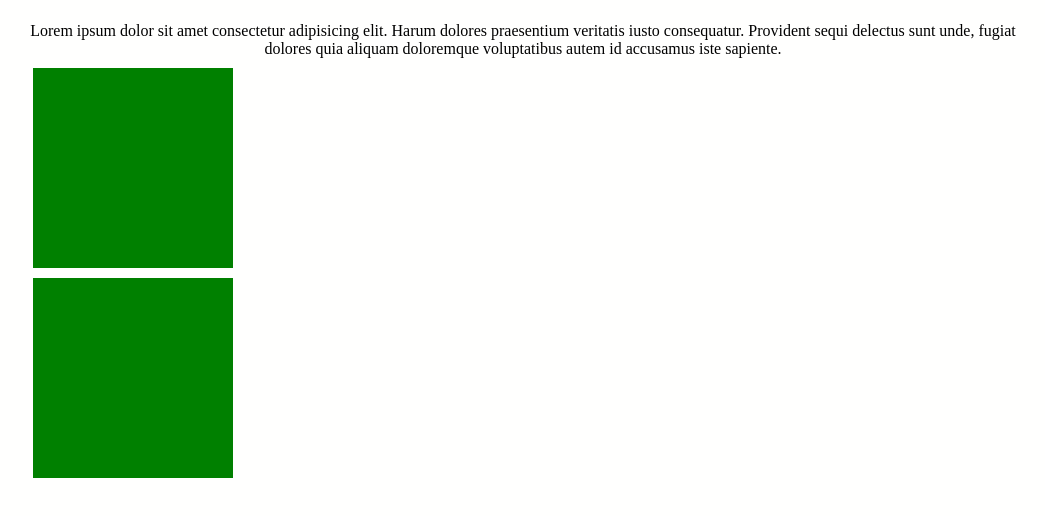
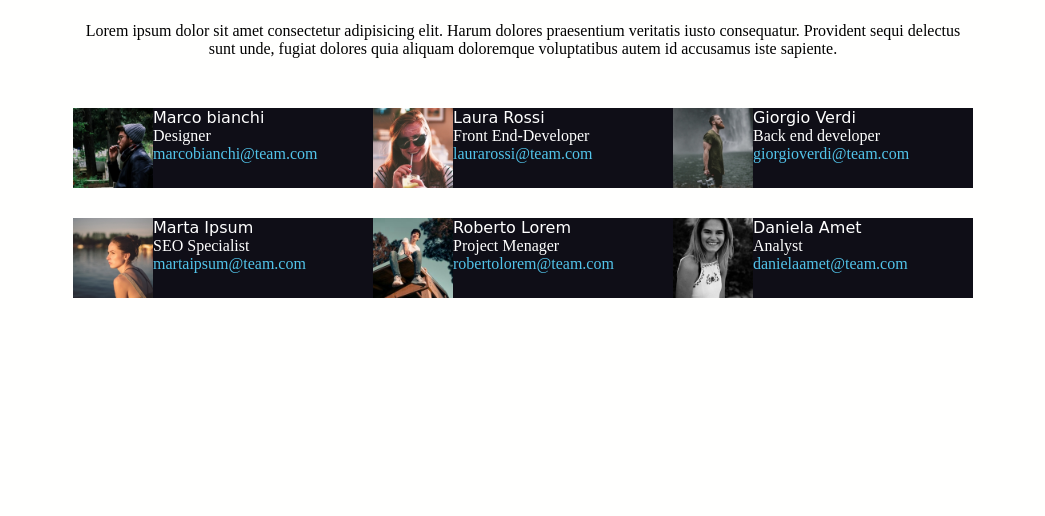
Before and after one commit to danielplebani/html-css-float-cards, a plain HTML site: page index.html in a window 1280 px wide. Shown: the part 66-582 px from the top of the page, without its empty margins (117-1162 px from the left). Drawn offline with Linux system fonts and the light colour scheme; a web font is replaced by a local one.

Commit message:
row and col structure

```diff
--- a/index.html
+++ b/index.html
@@ -21,8 +21,47 @@
 
         <p>Lorem ipsum dolor sit amet consectetur adipisicing elit. Harum dolores praesentium veritatis iusto consequatur. Provident sequi delectus sunt unde, fugiat dolores quia aliquam doloremque voluptatibus autem id accusamus iste sapiente.</p>
 
-        <div class="row1 debug"></div>
-        <div class="row2 debug"></div>
+        <div class="row clearfix">
+            <div class="col">
+                <img src="/img/male1.png" alt="Marco bianchi">
+                <span class="nome">Marco bianchi</span> <br>
+                <span class="job">Designer</span> <br>
+                <span class="mail">marcobianchi@team.com</span>
+            </div>
+            <div class="col">
+                <img src="./img/female1.png" alt="Laura Rossi">
+                <span class="nome">Laura Rossi</span> <br>
+                <span class="job">Front End-Developer</span> <br>
+                <span class="mail">laurarossi@team.com</span>
+            </div>
+            <div class="col">
+                <img src="./img/male2.png" alt="giorgio verdi">
+                <span class="nome"class="nome">Giorgio Verdi</span> <br>
+                <span class="job">Back end developer</span> <br>
+                <span class="mail">giorgioverdi@team.com</span>
+            </div>
+        </div>
+
+        <div class="row clearfix">
+            <div class="col">
+                <img src="/img/female2.png" alt="Marta ipsum">
+                <span class="nome">Marta Ipsum</span> <br>
+                <span class="job">SEO Specialist</span> <br>
+                <span class="mail">martaipsum@team.com</span>
+            </div>
+            <div class="col">
+                <img src="./img/male3.png" alt="roberto lorem">
+                <span class="nome">Roberto Lorem</span> <br>
+                <span class="job">Project Menager</span> <br>
+                <span class="mail">robertolorem@team.com</span>
+            </div>
+            <div class="col">
+                <img src="./img/female3.png" alt="daniela amet">
+                <span class="nome">Daniela Amet</span> <br>
+                <span class="job">Analyst</span> <br>
+                <span class="mail">danielaamet@team.com</span>
+            </div>
+        </div>
 
     </main>
     <!--main-->
--- a/style.css
+++ b/style.css
@@ -19,22 +19,56 @@
 }
 
 body{
-    width: 1000px;
+    width: 100%;
+    max-width: 900px;
     margin: auto;
-    text-align: center;
 }
-
-.debug{
-    width: 200px;
-    height: 200px;
-    background-color: green;
-    margin: 10px;
-}
-
 
 /*start header*/
 header>h1{
     color: var(--title-pink);
     margin:25px 0;
     font-family: 'Caprasimo', cursive;
+    text-align: center;
 }
+/*finish header*/
+
+/*start main*/
+main>p{
+    margin-bottom: 50px;
+    text-align: center;
+}
+
+.row{
+    margin-bottom: 30px;
+}
+
+.row .col{
+    float: left;
+    width: calc(100% / 3);
+    background-color: var(--background-card-black);
+}
+
+.col>img{
+    width: 80px;
+    height: 80px;
+    float: left;
+}
+
+
+.col>span{
+    background-color: var(--background-card-black);
+}
+
+.nome{
+    font-family: 'Caprasimo', cursive;
+    color: white;
+}
+
+.mail{
+    color:var(--mail-lightblue);
+}
+
+.job{
+    color: white;
+}
```
